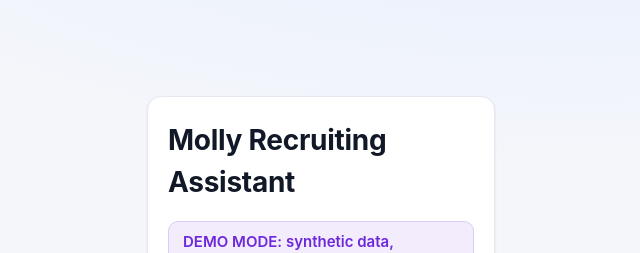
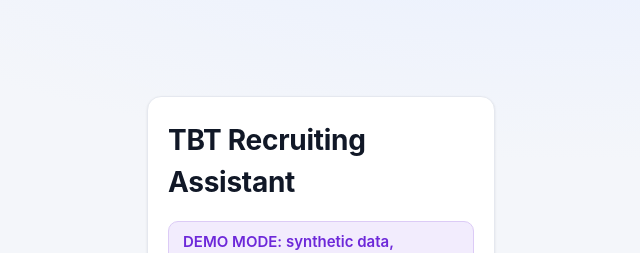
Before and after one commit to remzitext-max/AI-Molly-recruiter, a Next.js app: page /login in a window 1280 px wide. Shown: the top 253 px of the page, without its empty margins (319-959 px from the left). Built offline with nearby package versions, Linux system fonts and the light colour scheme; no server answers.

Commit message:
Site name: TBT Recruiting Assistant (login page and browser tab)
Co-Authored-By: Claude Opus 5.5 <noreply@anthropic.com>
Claude-Session: https://claude.ai/code/session_01GxJNJ8iDTvkpJonKUSY997

```diff
--- a/app/layout.tsx
+++ b/app/layout.tsx
@@ -1,7 +1,7 @@
 import "./globals.css";
 import type { ReactNode } from "react";
 
-export const metadata = { title: "Molly Recruiting Assistant", robots: { index: false, follow: false } };
+export const metadata = { title: "TBT Recruiting Assistant", robots: { index: false, follow: false } };
 
 export default function RootLayout({ children }: { children: ReactNode }) {
   return (
--- a/app/login/page.tsx
+++ b/app/login/page.tsx
@@ -23,7 +23,7 @@ export default async function LoginPage({ searchParams }: { searchParams: Promis
   return (
     <div style={{ maxWidth: 380, margin: "10vh auto", padding: 16 }}>
       <div className="card">
-        <h1>Molly Recruiting Assistant</h1>
+        <h1>TBT Recruiting Assistant</h1>
         {config.mode === "demo" && <div className="banner demo">DEMO MODE: synthetic data, simulated calls</div>}
         {sp.error && <div className="alert error">Email or password is incorrect.</div>}
         <form action={login}>
```
